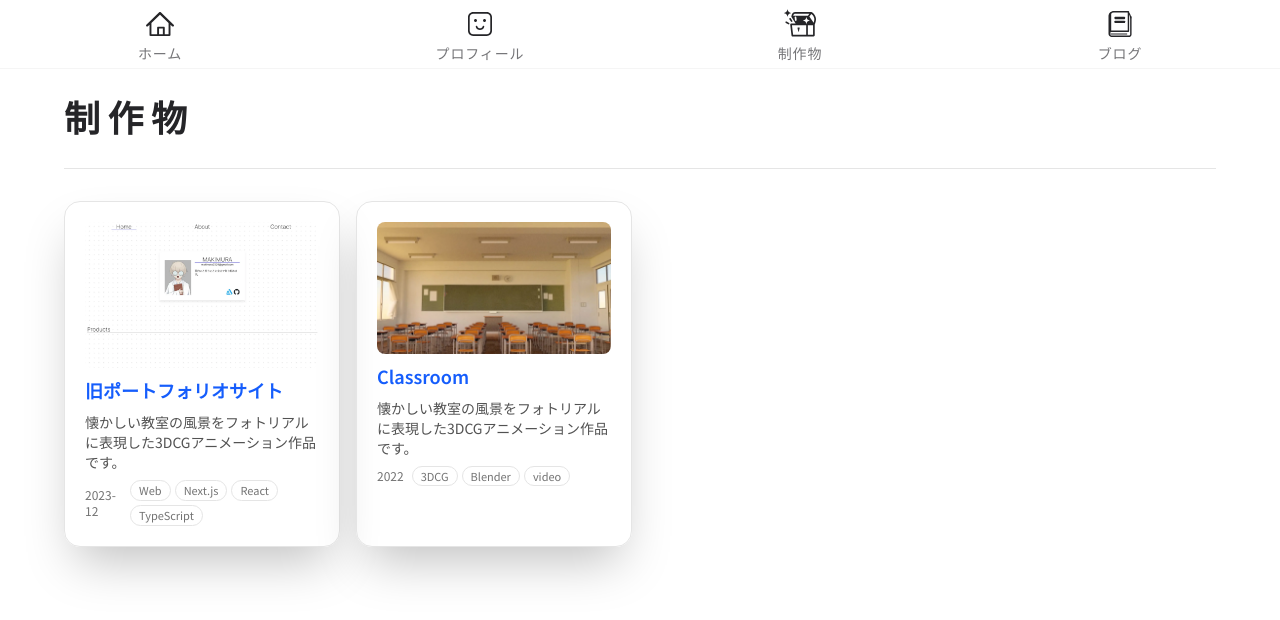
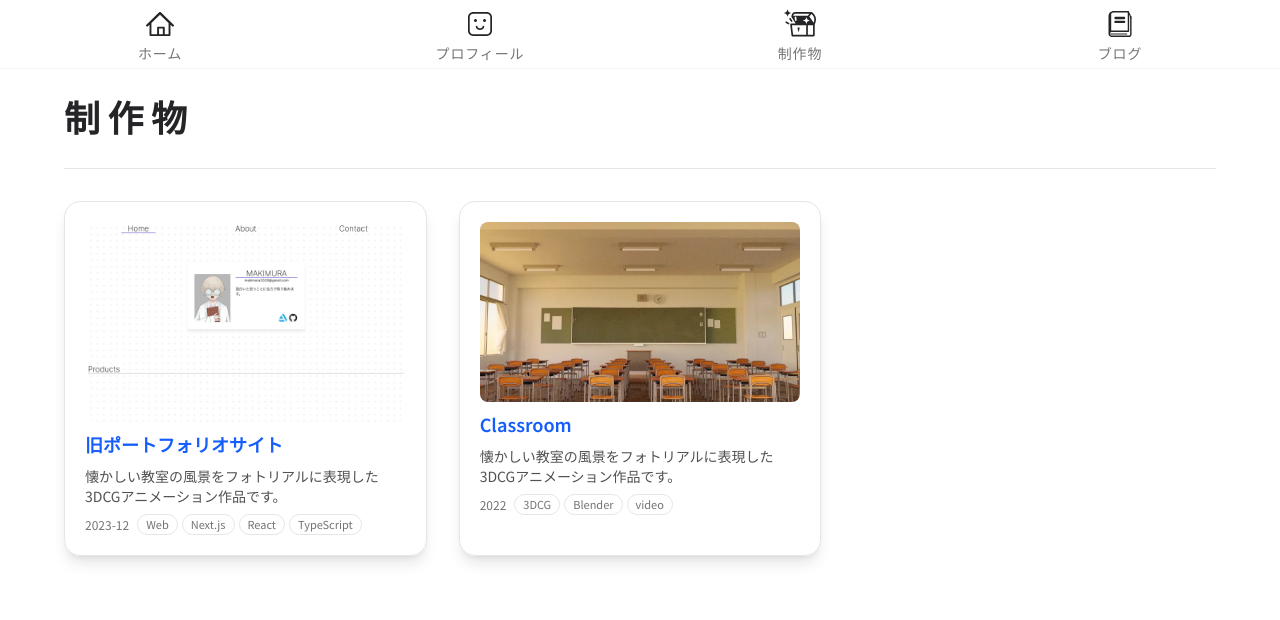
Before and after one commit to makim0939/portfolio, a Next.js app: page /works in a window 1280 px wide. Shown: the top 620 px of the page. Built offline with nearby package versions, Linux system fonts and the light colour scheme.

Commit message:
style: 見出し・本文の文字サイズ、カードの配置、ホーム・プロフィールの文章の配置を修正し、レスポンシブデザインを整えた。

```diff
--- a/src/app/about/page.tsx
+++ b/src/app/about/page.tsx
@@ -3,9 +3,11 @@ import { Text } from "@/components/ui/Text";
 
 export default function AboutPage() {
 	return (
-		<main className="min-h-screen">
-			<h1 className="text-3xl font-bold mb-4">プロフィール</h1>
-			<FadeInContainer className="[&>*]:my-8 [&>div]:md:my-0">
+		<main className=" min-h-screen lg:w-[40vw] ">
+			<Text variant="h1" className="mb-8">
+				プロフィール
+			</Text>
+			<FadeInContainer className="[&>*]:my-8 [&>div]:md:my-4">
 				<Text>まきむらです。名古屋のソフト開発を主軸とする会社に勤めています。</Text>
 				<Text>
 					プログラミングで何か作ったり、3DCGをこねたり、絵を描いたり、楽器を弾いたりしています。
--- a/src/app/blog/page.tsx
+++ b/src/app/blog/page.tsx
@@ -6,7 +6,7 @@ import { getAllArticleOgps } from "@/lib/zenn";
 export default async function BlogPage() {
 	const ogps = await getAllArticleOgps();
 	return (
-		<main className="">
+		<main className=" lg:max-w-6xl lg:m-auto ">
 			<header>
 				<Text variant="h1">ブログ</Text>
 			</header>
@@ -14,10 +14,10 @@ export default async function BlogPage() {
 			<div
 				className="
                     grid gap-4 md:gap-8
-					lg:max-w-7xl m-auto
-                    [grid-template-columns:repeat(auto-fill,minmax(220px,1fr))]
-                    sm:[grid-template-columns:repeat(auto-fill,minmax(240px,1fr))]
-                    lg:[grid-template-columns:repeat(auto-fill,minmax(300spx,1fr))]
+
+                    sm:[grid-template-columns:repeat(auto-fill,minmax(220px,1fr))]
+					md:[grid-template-columns:repeat(auto-fill,minmax(240px,1fr))]
+					lg:[grid-template-columns:repeat(auto-fill,minmax(280px,1fr))]
                 "
 			>
 				<Suspense fallback={<div>Loading...</div>}>
--- a/src/app/layout.tsx
+++ b/src/app/layout.tsx
@@ -18,7 +18,7 @@ export default function RootLayout({
 	return (
 		<html lang="ja">
 			<body className={notoSansJP.className}>
-				<div className=" p-8 lg:p-16 pt-16 lg:pt-24 mb-16 ">{children}</div>
+				<div className=" p-8 lg:p-16 3xl:p-20 pt-16 lg:pt-24 mb-16 ">{children}</div>
 				<GlobalNav />
 			</body>
 		</html>
--- a/src/app/page.tsx
+++ b/src/app/page.tsx
@@ -19,7 +19,7 @@ export default async function HomePage() {
 			{/* トップ */}
 			<div className=" ">
 				<header className="relative z-10">
-					<Text variant="h1" className=" mb-4 lg:mb-8 ">
+					<Text variant="h1" className=" mb-4 lg:mb-8 md:text-5xl xl:text-[54px] 3xl:text-6xl">
 						まきむら<span className=" text-lg lg:text-4xl">の</span>
 						<br />
 						ポートフォリオ
@@ -32,7 +32,7 @@ export default async function HomePage() {
 				</header>
 				<Scene />
 			</div>
-			<main className="lg:w-[50vw]">
+			<main className="lg:w-[40vw] lg:pr-16 ">
 				{/* プロフィール */}
 				<article>
 					<section className=" flex flex-col gap-6 ">
@@ -100,8 +100,9 @@ export default async function HomePage() {
 							className="
 								grid gap-6 my-8
 								[grid-template-columns:repeat(auto-fill,minmax(200px,1fr))]
-								sm:[grid-template-columns:repeat(auto-fill,minmax(230px,1fr))]
-								lg:[grid-template-columns:repeat(auto-fill,minmax(260px,1fr))]
+								sm:[grid-template-columns:repeat(auto-fill,minmax(220px,1fr))]
+								md:[grid-template-columns:repeat(auto-fill,minmax(240px,1fr))]
+								lg:[grid-template-columns:repeat(auto-fill,minmax(280px,1fr))]
 							"
 						>
 							{works.map((w, i) => i < 3 && <WorkCard key={w.slug} work={w} />)}
@@ -121,8 +122,9 @@ export default async function HomePage() {
 								className="
 								grid gap-6 my-8
 								[grid-template-columns:repeat(auto-fill,minmax(200px,1fr))]
-								sm:[grid-template-columns:repeat(auto-fill,minmax(230px,1fr))]
-								lg:[grid-template-columns:repeat(auto-fill,minmax(260px,1fr))]
+								sm:[grid-template-columns:repeat(auto-fill,minmax(220px,1fr))]
+								md:[grid-template-columns:repeat(auto-fill,minmax(240px,1fr))]
+								lg:[grid-template-columns:repeat(auto-fill,minmax(280px,1fr))]
 							"
 							>
 								{ogps.map((ogp, index) => index < 3 && <OgpCard key={ogp.url} ogp={ogp} />)}
--- a/src/app/works/page.tsx
+++ b/src/app/works/page.tsx
@@ -6,7 +6,7 @@ import { getAllWorks } from "@/lib/works";
 export default async function WorksPage() {
 	const works = await getAllWorks();
 	return (
-		<main className="">
+		<main className=" lg:max-w-6xl lg:m-auto ">
 			<header>
 				<Text variant="h1">制作物</Text>
 			</header>
@@ -14,10 +14,10 @@ export default async function WorksPage() {
 			<FadeInContainer>
 				<div
 					className="
-                    grid gap-4
-                    [grid-template-columns:repeat(auto-fill,minmax(220px,1fr))]
-                    sm:[grid-template-columns:repeat(auto-fill,minmax(240px,1fr))]
-                    lg:[grid-template-columns:repeat(auto-fill,minmax(260px,1fr))]
+                    grid gap-4 md:gap-8
+                    sm:[grid-template-columns:repeat(auto-fill,minmax(220px,1fr))]
+					md:[grid-template-columns:repeat(auto-fill,minmax(240px,1fr))]
+					lg:[grid-template-columns:repeat(auto-fill,minmax(280px,1fr))]
                 "
 				>
 					{works.map((w) => (
--- a/src/components/ui/OgpCard.tsx
+++ b/src/components/ui/OgpCard.tsx
@@ -6,7 +6,7 @@ import FavoriteFillIcon from "./icons/FavoriteFillIcon";
 
 export function OgpCard({ ogp }: { ogp: OgpData }) {
 	return (
-		<article className="min-w-44 max-w-96 p-5 space-y-2 rounded-2xl border hover:shadow-sm transition shadow-lg md:shadow-2xl">
+		<article className=" min-w-44 max-w-96 p-5 space-y-2 rounded-2xl border hover:shadow-sm transition shadow-lg ">
 			<div>
 				<Link href={ogp.url} target="_blank" rel="noopener noreferrer">
 					<Image
--- a/src/components/ui/WorkCard.tsx
+++ b/src/components/ui/WorkCard.tsx
@@ -4,7 +4,7 @@ import Link from "next/link";
 
 export function WorkCard({ work }: { work: Work }) {
 	return (
-		<article className=" max-w-96 space-y-2 p-5 rounded-2xl border hover:shadow-sm transition shadow-lg md:shadow-2xl">
+		<article className=" max-w-96 space-y-2 p-5 rounded-2xl border hover:shadow-sm transition shadow-lg ">
 			<div>
 				<Link href={`/works/${work.slug}`}>
 					<Image
```
